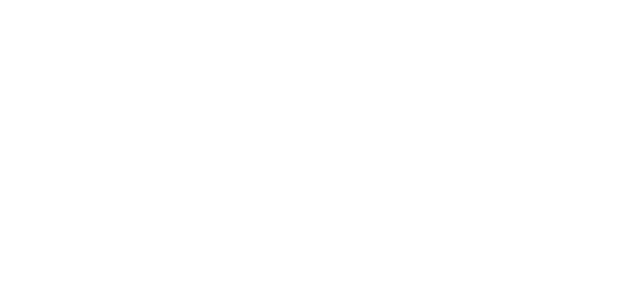
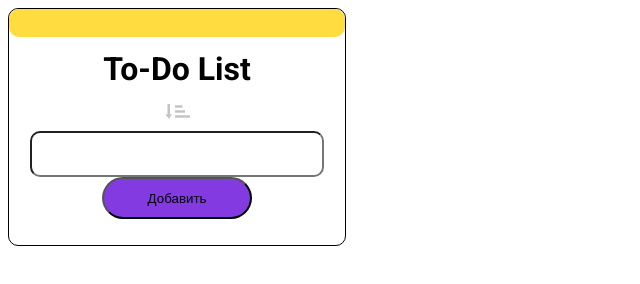
Before and after one commit to 0FICUS0/M2, a plain HTML site: page index.html in a window 1280 px wide. Shown: the whole page, without its empty margins (0-640 px from the left). Drawn offline with Linux system fonts and the light colour scheme.

Commit message:
edit html css js

```diff
--- a/css/style.css
+++ b/css/style.css
@@ -0,0 +1,48 @@
+@import url('https://fonts.googleapis.com/css2?family=Roboto:wght@100;400;500;700&display=swap');
+
+body{
+    font-family: roboto, monospace, sans-serif;
+}
+
+div{
+    text-align: center;
+    height: 236px;
+    width: 336px;
+    border: 1px solid black;
+    border-radius: 10px;
+}
+
+header{
+    background-color: #FFDC40;
+    height: 28px;
+    width: 336px;
+    border-radius: 10px;
+    margin: 0;
+    padding: 0;
+}
+
+h1{
+    margin-top: 13px;
+    margin-bottom: 16px;
+    padding-top: 0px;
+}
+
+input{
+    height: 40px;
+    width: 286px;
+    border-radius: 10px;
+}
+
+img{
+    width: 25px;
+    height: 15px;
+    margin-bottom: 8px;
+}
+
+button{
+    height: 42px;
+    width: 150px;
+    border-radius: 71px;
+    background-color: #833AE0;
+
+}
--- a/index.html
+++ b/index.html
@@ -1,14 +1,29 @@
 <!DOCTYPE html>
-<html lang="en">
+<html lang="ru">
+
     <head>
         <meta charset="UTF-8">
         <meta http-equiv="X-UA-Compatible" content="IE=edge">
         <meta name="viewport" content="width=device-width, initial-scale=1.0">
-    <title>Document</title>
+        <title>M2</title>
         <link rel="stylesheet" href="css/style.css">
         <script src="script.js"></script>
     </head>
+
     <body>
+        <div>
 
+        <header></header>
+
+        <h1>To-Do List</h1>
+
+        <img src="images/sort-gray-1.png" alt="sort"> <br>
+
+        <input>
+
+        <button>Добавить</button>
+
+        </div>
     </body>
+
 </html>
```
Also changed, not shown: images/sort-gray-1.png (added). Lines whose indentation alone changed are shown as unchanged.
